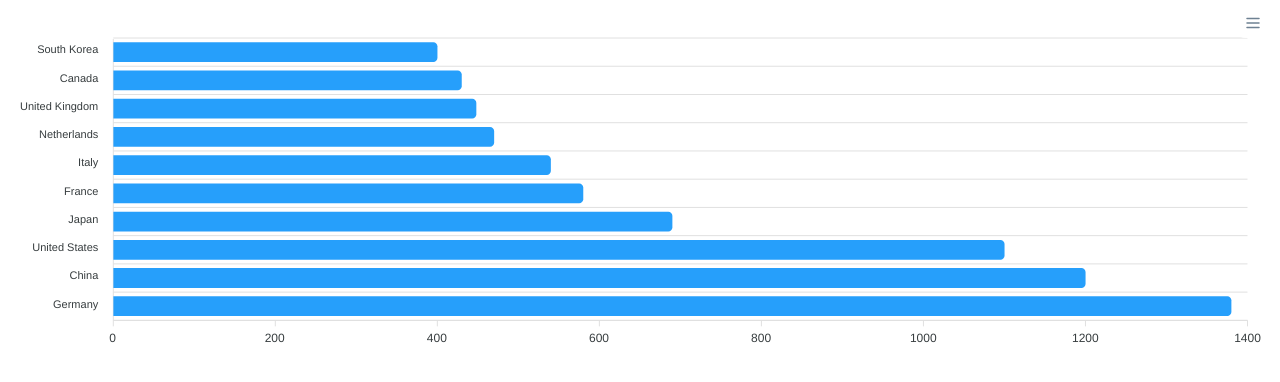
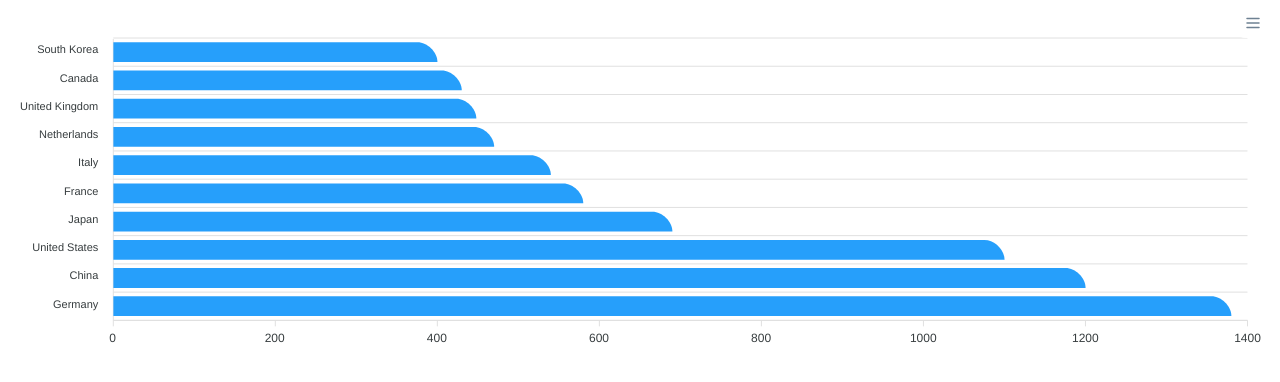
Before and after one commit to PratikPatil3235/ApexCharts, a plain HTML site: page charts/basicBarChart.html in a window 1280 px wide. Drawn offline with nearby package versions, Linux system fonts and the light colour scheme.

Commit message:
commits made

```diff
--- a/charts/basicBarChart.html
+++ b/charts/basicBarChart.html
@@ -24,7 +24,7 @@
     },
     plotOptions: {
       bar: {
-        borderRadius: 4,
+        borderRadius: 20,
         borderRadiusApplication: "end",
         horizontal: true,
       },
```
